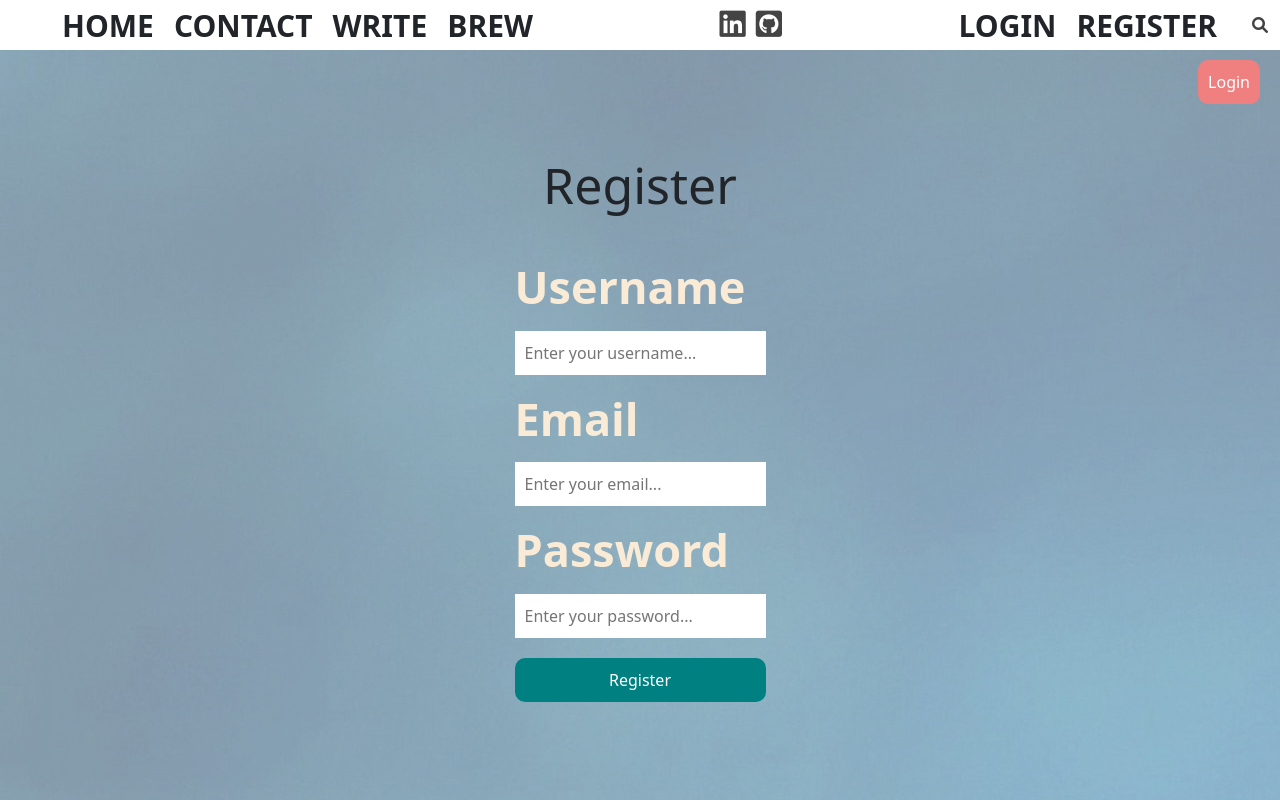
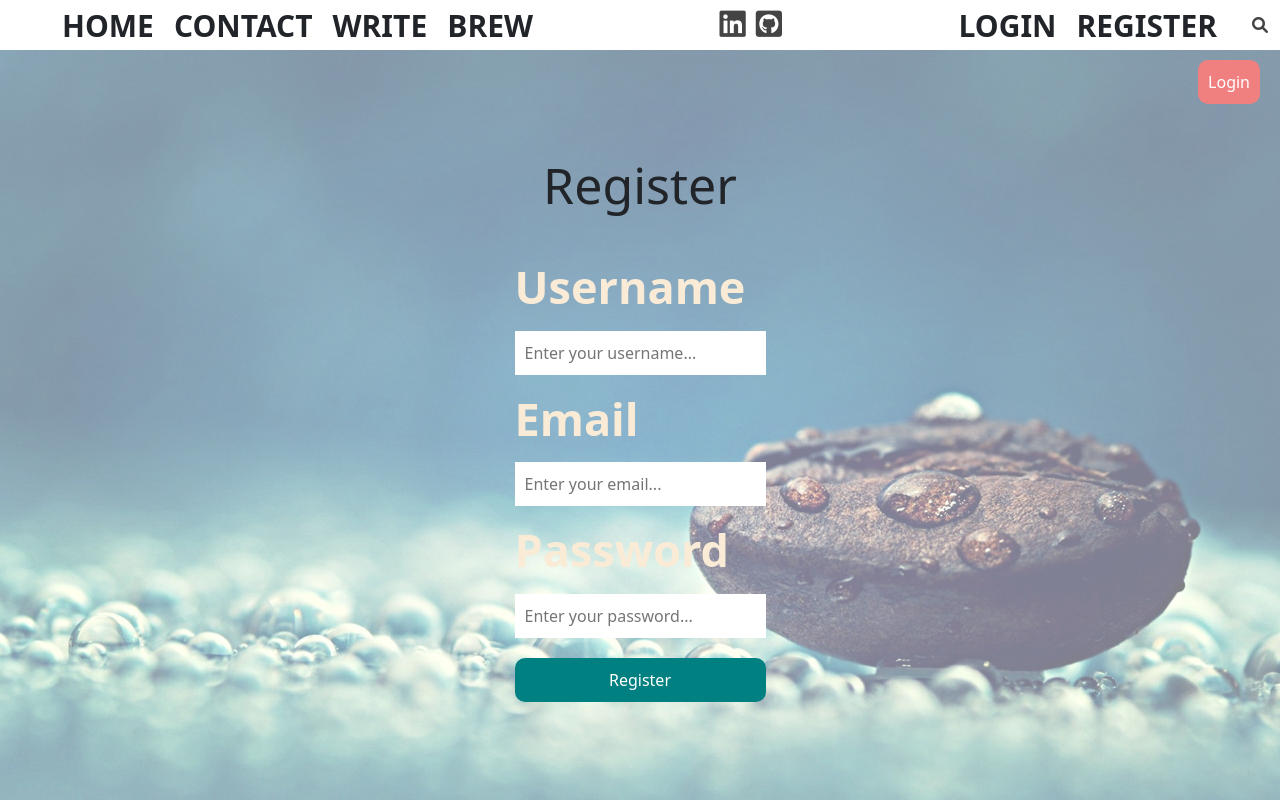
Before and after one commit to BennetWilson/drip-coffee-blog, a React (Create React App) app in the folder client/: page /register in a window 1280 px wide. Built offline with nearby package versions, Linux system fonts and the light colour scheme; a web font is replaced by a local one.

Commit message:
little image styling changes

```diff
--- a/client/src/components/post/post.css
+++ b/client/src/components/post/post.css
@@ -47,14 +47,14 @@ a {
 }
 
 .postDate {
-  font-family: serif;
+  font-family: sans-serif;
   font-style: italic;
   font-size: 16px;
   color: #999;
   margin-top: 15px;
 }
 .postDesc {
-  font-family: sans-serif;
+  font-family: sans-serif !important;
   font-size: 20px;
   color: #444;
   line-height: 24px;
--- a/client/src/pages/register/register.css
+++ b/client/src/pages/register/register.css
@@ -5,7 +5,7 @@
     align-items: center;
     justify-content: center;
     background: linear-gradient(rgba(255,255,255,0.5),rgba(255,255,255,0.5)), url("../../../public/Assets/register-image.jpg") !important;
-    background-size: cover;
+    background-size: cover !important;
 
 
 }
```
